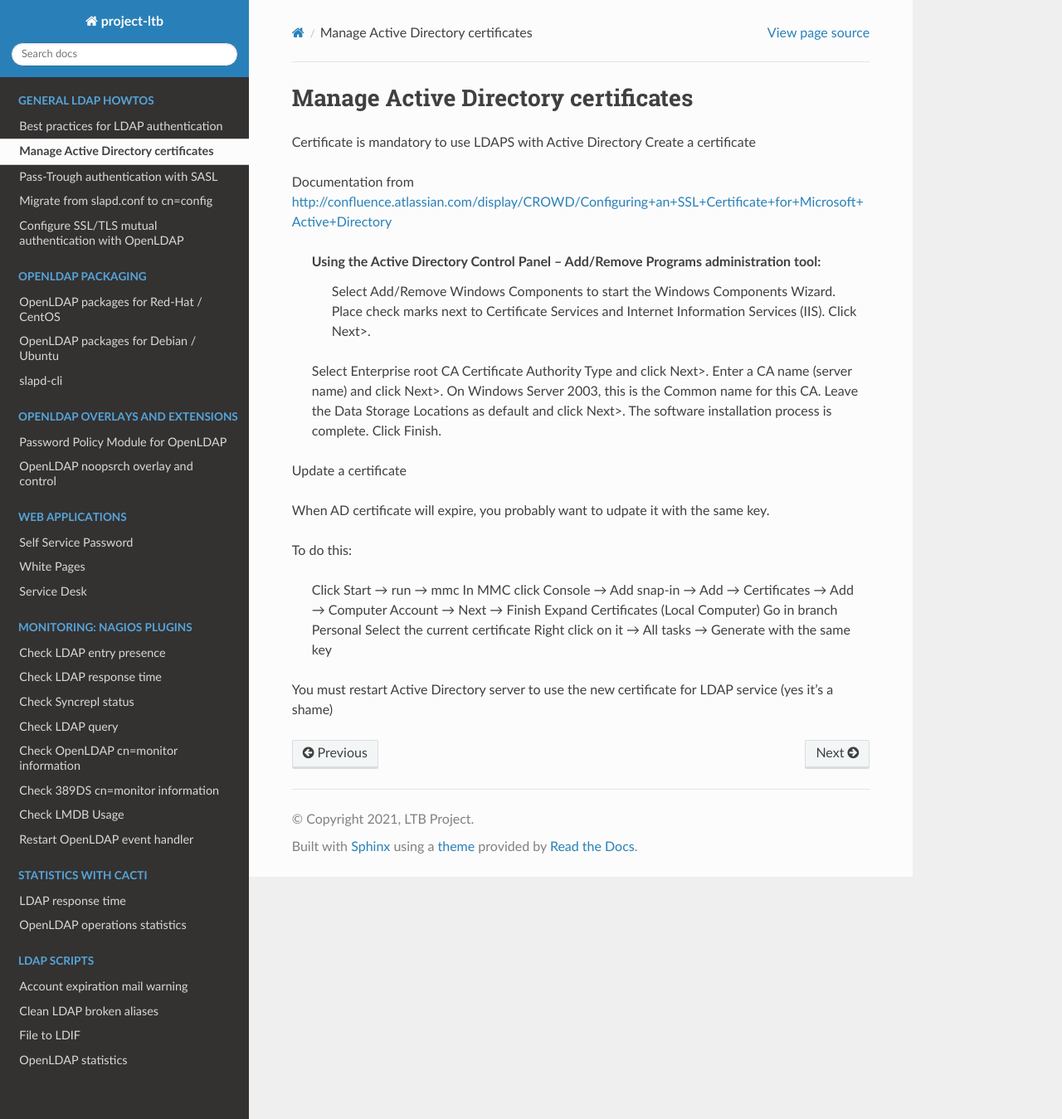
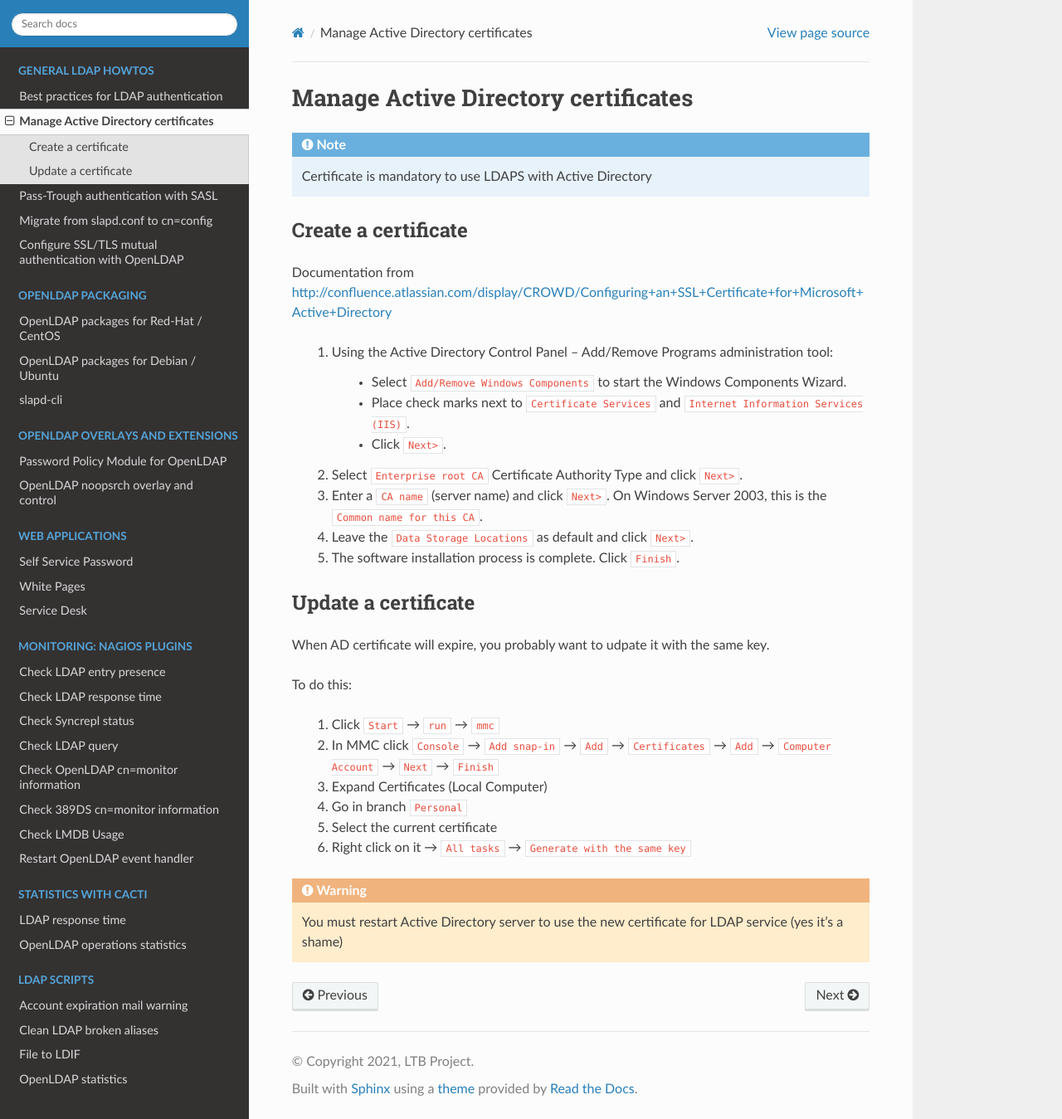
Before and after one commit to ltb-project/documentation, a Sphinx documentation site: the page built from source/active_directory_certificates.rst, in a window 1280 px wide and 1349 px high. Shown: the whole window at 83% size. Built offline with Sphinx 7.4.7 and the Read the Docs theme 2.0.0, drawn with Linux system fonts in a browser that asks for light colours; some of the changed lines change nothing that is shown.

Commit message:
fill "Manage Active Directory certificates" page

```diff
--- a/source/active_directory_certificates.rst
+++ b/source/active_directory_certificates.rst
@@ -2,31 +2,38 @@
 Manage Active Directory certificates
 ************************************
 
-Certificate is mandatory to use LDAPS with Active Directory
+.. NOTE::
+   Certificate is mandatory to use LDAPS with Active Directory
+
 Create a certificate
+====================
 
-Documentation from http://confluence.atlassian.com/display/CROWD/Configuring+an+SSL+Certificate+for+Microsoft+Active+Directory
+Documentation from `<http://confluence.atlassian.com/display/CROWD/Configuring+an+SSL+Certificate+for+Microsoft+Active+Directory>`_
 
-    Using the Active Directory Control Panel – Add/Remove Programs administration tool:
-        Select Add/Remove Windows Components to start the Windows Components Wizard.
-        Place check marks next to Certificate Services and Internet Information Services (IIS).
-        Click Next>.
-    Select Enterprise root CA Certificate Authority Type and click Next>.
-    Enter a CA name (server name) and click Next>. On Windows Server 2003, this is the Common name for this CA.
-    Leave the Data Storage Locations as default and click Next>.
-    The software installation process is complete. Click Finish.
+    1. Using the Active Directory Control Panel – Add/Remove Programs administration tool:
+
+        * Select ``Add/Remove Windows Components`` to start the Windows Components Wizard.
+        * Place check marks next to ``Certificate Services`` and ``Internet Information Services (IIS)``.
+        * Click ``Next>``.
+
+    2. Select ``Enterprise root CA`` Certificate Authority Type and click ``Next>``.
+    3. Enter a ``CA name`` (server name) and click ``Next>``. On Windows Server 2003, this is the ``Common name for this CA``.
+    4. Leave the ``Data Storage Locations`` as default and click ``Next>``.
+    5. The software installation process is complete. Click ``Finish``.
 
 Update a certificate
+====================
 
 When AD certificate will expire, you probably want to udpate it with the same key.
 
 To do this:
 
-    Click Start → run → mmc
-    In MMC click Console → Add snap-in → Add → Certificates → Add → Computer Account → Next → Finish
-    Expand Certificates (Local Computer)
-    Go in branch Personal
-    Select the current certificate
-    Right click on it → All tasks → Generate with the same key
+    1. Click ``Start`` → ``run`` → ``mmc``
+    2. In MMC click ``Console`` → ``Add snap-in`` → ``Add`` → ``Certificates`` → ``Add`` → ``Computer Account`` → ``Next`` → ``Finish``
+    3. Expand Certificates (Local Computer)
+    4. Go in branch ``Personal``
+    5. Select the current certificate
+    6. Right click on it → ``All tasks`` → ``Generate with the same key``
 
-You must restart Active Directory server to use the new certificate for LDAP service (yes it's a shame)
+.. WARNING::
+   You must restart Active Directory server to use the new certificate for LDAP service (yes it's a shame)
```
